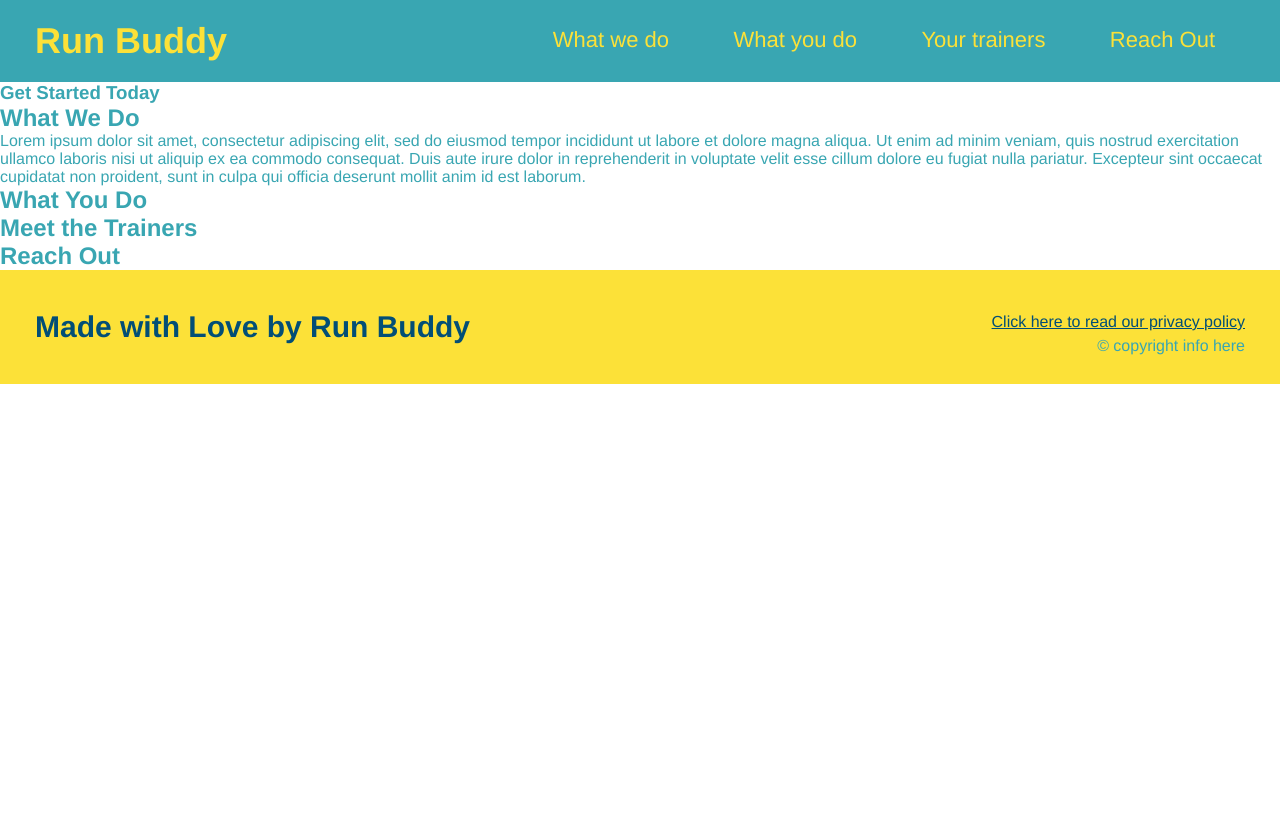
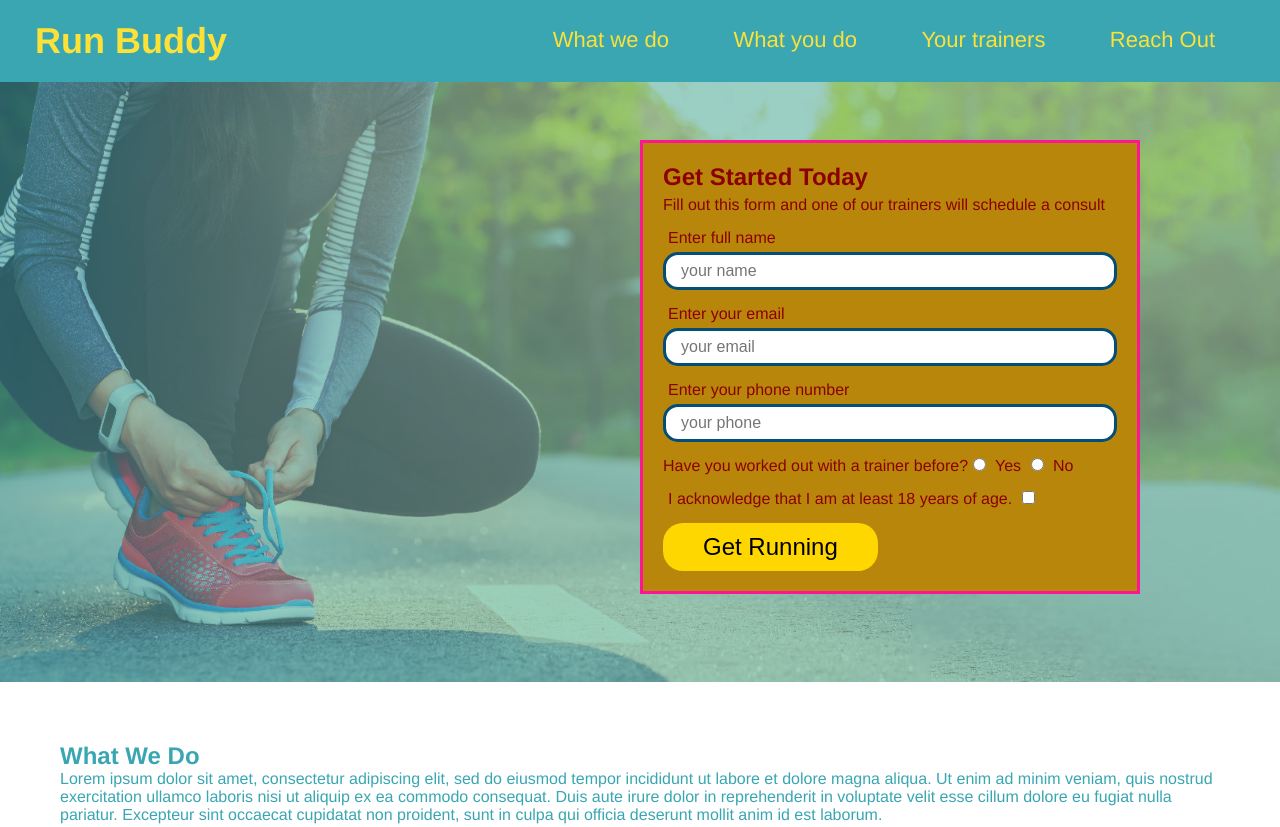
Before and after one commit to Alfrugo/run-buddy, a plain HTML site: page index.html in a window 1280 px wide. Shown: the top 827 px of the page. Before the commit the page ends 800 px from the top, so only its background shows below. Drawn offline with Linux system fonts and the light colour scheme.

Commit message:
finished hero

```diff
--- a/style.css
+++ b/assets/css/style.css
@@ -2,6 +2,8 @@
     margin: 0;
     padding: 0;
     box-sizing: border-box;
+    border-radius: 0px;
+
   }
 
   body {
@@ -43,6 +45,59 @@
     font-size: 22px;
   }
 
+  .hero {
+    background-image: url("../images/hero-bg.jpeg");
+    height: 600px;
+    background-position: center;
+    background-size: cover;
+  }
+  section {
+    padding: 60px;
+  }
+  .hero-form {
+    background-color: darkgoldenrod;
+    padding: 20px;
+    width: 500px;
+    color: darkred;
+    border-style: solid;
+    border-width: 10x;
+    border-color: deeppink;
+    position:absolute;
+    top: 140px;
+    right: 140px;
+  }
+  .hero-form h3 {
+    margin: 0;
+    font-size: 24px;
+  }
+  .hero-form p {
+    margin: 5px 0 15px 0;
+  }
+
+  .form-input {
+    display: block;
+    border: 3px solid #024e76;
+    padding: 7px 15px;
+    font-size: 16px;
+    color: #024e76;
+    width: 100%;
+    margin-top: 5px;
+    margin-bottom: 15px;
+    border-radius: 15px;
+  }
+
+  .hero-form label {
+    margin: 0 5px;
+  }
+  .hero-form button {
+    border: none;
+    font-size: 24px;
+    background-color: gold;
+    padding: 10px 40px;
+    border-radius: 20px;
+
+  }
+
   footer {
     background: #fce138;
     width: 100%;
--- a/index.html
+++ b/index.html
@@ -4,7 +4,7 @@
     <meta charset="UTF-8">
     <meta http-equiv="X-UA-Compatible" content="IE=edge">
     <meta name="viewport" content="width=device-width, initial-scale=1.0">
-    <link rel="stylesheet" href="style.css">
+    <link rel="stylesheet" href="assets/css/style.css">
     <title>Document</title>
 </head>
 <body>
@@ -31,10 +31,36 @@
         </nav>
     </header>
     <!-- slider section jumbotron -->
-    <section>
-        <h3>Get Started Today</h3>
-         <div>
-             <!-- Get started form -->
+    <section class="hero">
+
+         <div class="hero-form">
+            <h3>Get Started Today</h3>
+            <p>Fill out this form and one of our trainers will schedule a consult</p>
+            <!-- add form -->
+            <form>
+                <label for="name">Enter full name</label>
+                <input type="text" placeholder="your name" name="name" id="name" class="form-input"/>
+                <label for="email">Enter your email</label>
+                <input type="email" placeholder="your email" name="email" id="email" class="form-input"/>
+                <label for="phone">Enter your phone number</label>
+                <input type="tel" placeholder="your phone" name="phone" id="phone" class="form-input"/>
+                <p>
+                    Have you worked out with a trainer before?
+                    <input type="radio" name="trainer-confirm" id="trainer-yes" />
+                    <label for="trainer-yes">Yes</label>
+                    <input type="radio" name="trainer-confirm" id="trainer-no" />
+                    <label for="trainer-no">No</label>
+                  </p>
+                <p>
+                    <label for="checkbox">
+                        I acknowledge that I am at least 18 years of age.
+                    </label>
+                    <input type="checkbox" name="age-confirm" id="checkbox">
+                </p>
+                <button type="submit">
+                    Get Running
+                </button>
+            </form>
          </div>
     </section>
 
```
Also changed, not shown: assets/images/hero-bg.jpeg (added).
